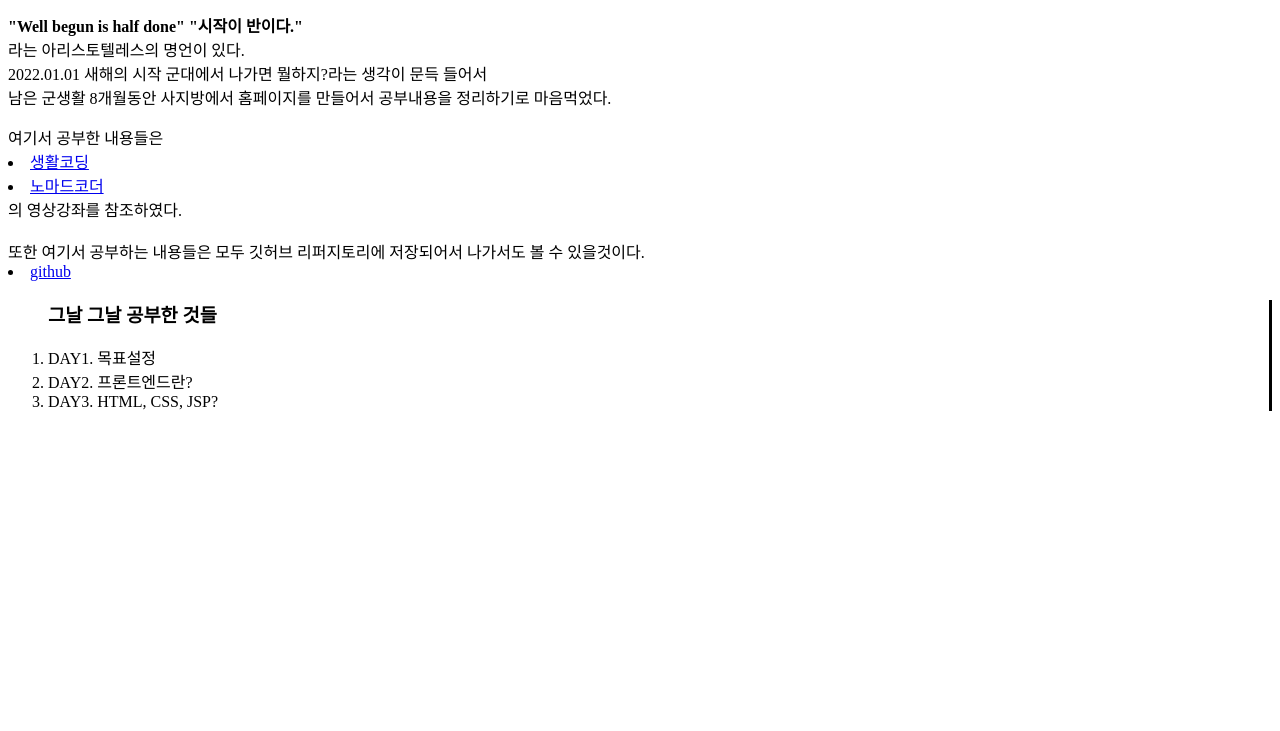
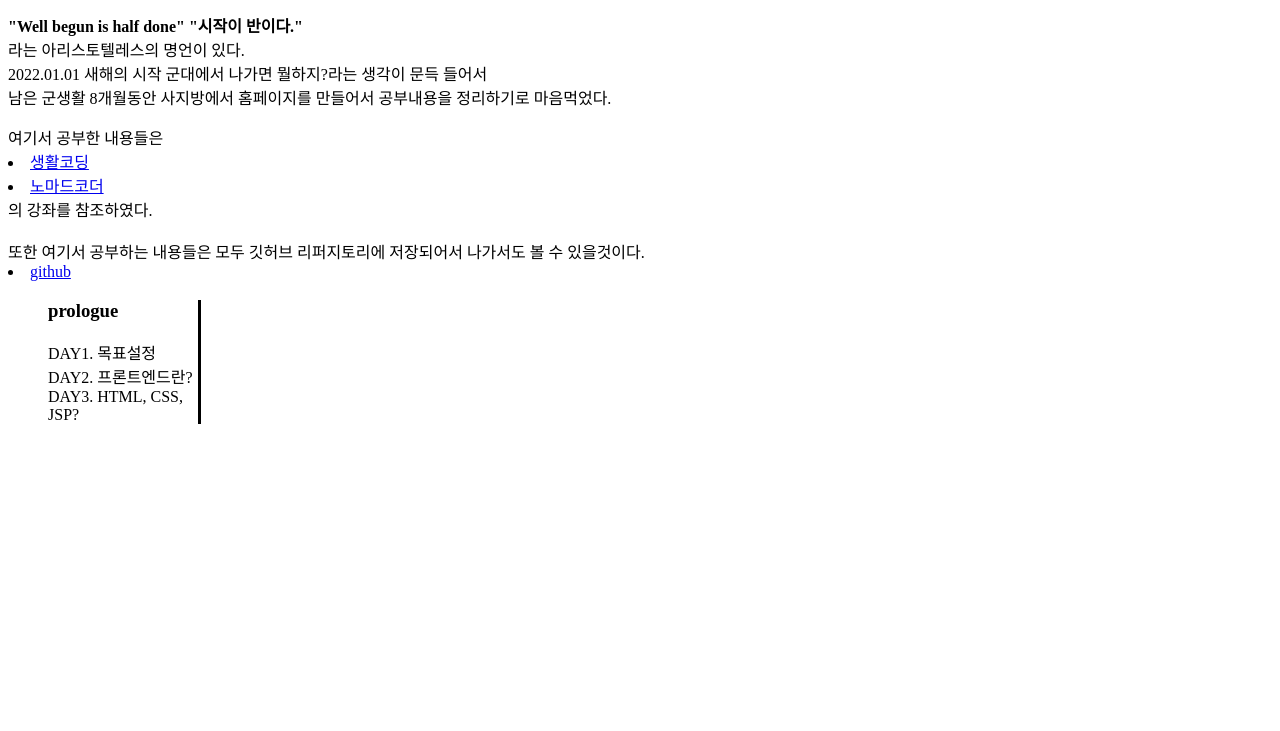
Before and after one commit to tmdgns5945/WBIHD, a plain HTML site: page WBIHD/index.html in a window 1280 px wide. Shown: the part 69-800 px from the top of the page. Drawn offline with Linux system fonts and the light colour scheme.

Commit message:
2022.01.01

```diff
--- a/WBIHD/index.html
+++ b/WBIHD/index.html
@@ -16,6 +16,10 @@
 
 			ol{
 				border-right:3px solid black;
+				width:150px;
+			}
+			body{
+				width:800px;
 			}
 
 		</style>
@@ -30,15 +34,15 @@
 		여기서 공부한 내용들은<br>
 		<li><a href="https://opentutorials.org/course/1">생활코딩</a><br></li>
 		<li><a href="https://nomadcoders.co/">노마드코더</a></li>
-		의 영상강좌를 참조하였다.<br><br>
+		의 강좌를 참조하였다.<br><br>
 		또한 여기서 공부하는 내용들은 모두 깃허브 리퍼지토리에 저장되어서 나가서도 볼 수 있을것이다.
 		<li><a href="https://github.com/">github</a></li>
 
 		<ol>
-			<h3>그날 그날 공부한 것들</h3>
-			<li>DAY1. 목표설정
-			<li>DAY2. 프론트엔드란?
-			<li>DAY3. HTML, CSS, JSP?
+			<h3>prologue</h3>
+			DAY1. 목표설정
+			DAY2. 프론트엔드란?
+			DAY3. HTML, CSS, JSP?
 		</ol>
 	</body>
 </html>
```
Also changed, not shown: day1.html (added).
